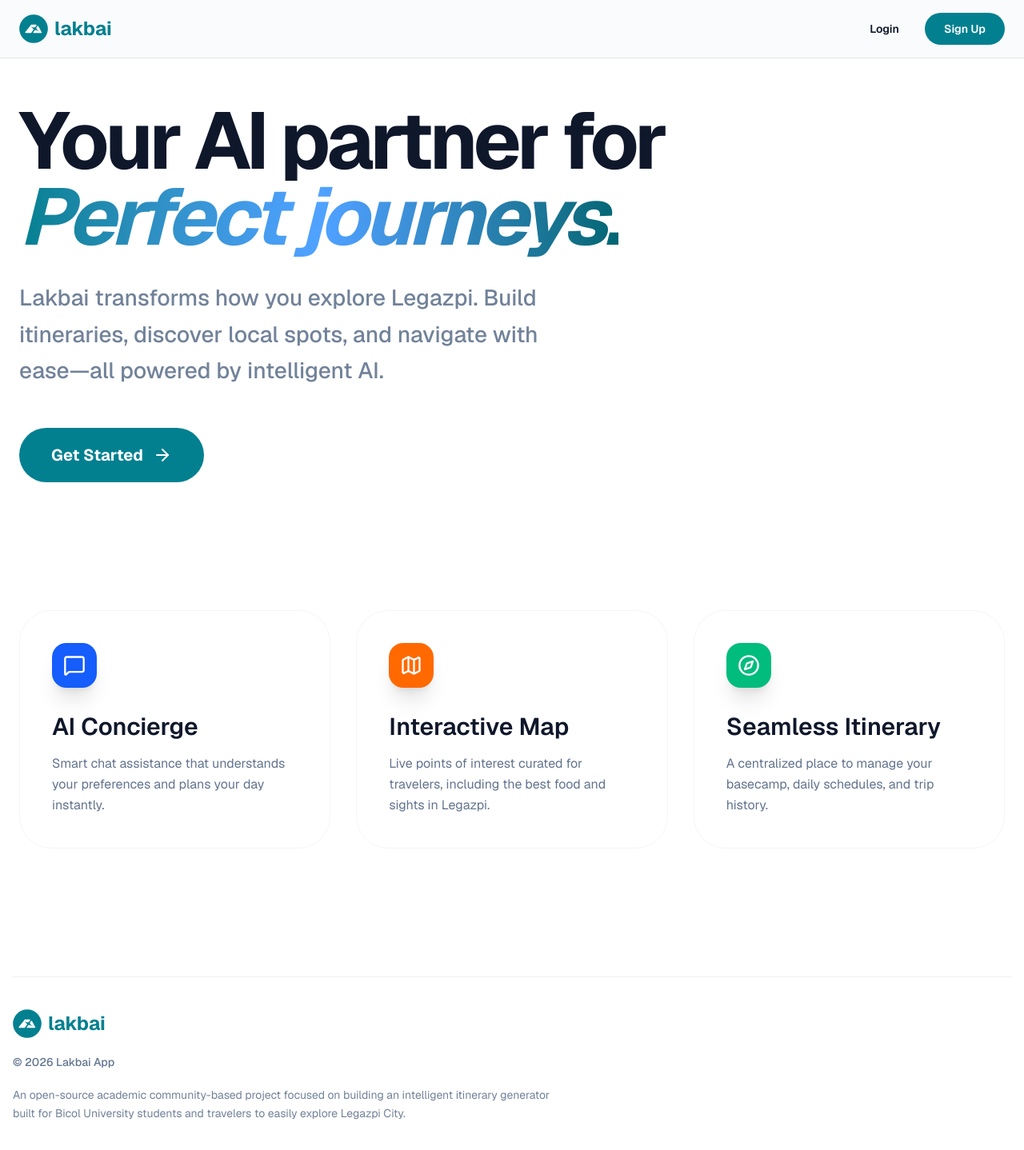
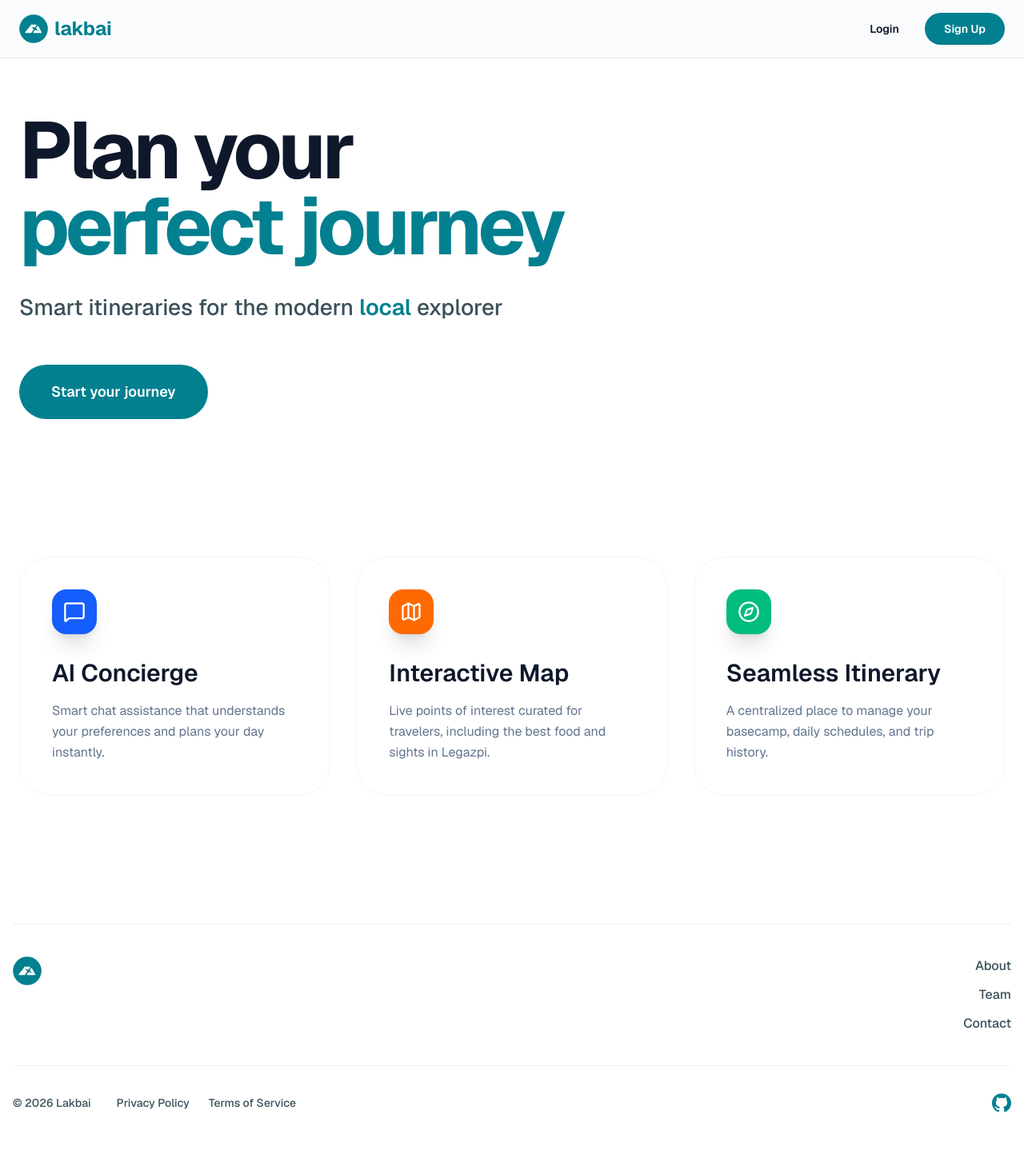
Before and after one commit to lakbai-platform/lakbai-web, a Next.js app: page / in a window 1280 px wide. Shown: the top 1438 px of the page at 80% size. Built offline with nearby package versions, Linux system fonts and the light colour scheme.

Commit message:
feat: implement marketing landing page with authentication modals and GitHub logo component

```diff
--- a/app/(marketing)/page.tsx
+++ b/app/(marketing)/page.tsx
@@ -6,7 +6,7 @@ import {
   Map as MapIcon,
   MessageSquare,
   ArrowRight,
-  Compass
+  Compass,
 } from 'lucide-react';
 import {
   TextDisplay,
@@ -15,6 +15,7 @@ import {
   TextBody
 } from '@/components/text';
 import { Modal } from '@/app/(marketing)/_components/UserAuthModal';
+import { GithubLogo } from '@/components/icons/GithubLogo';
 
 export default function LandingPage() {
   // State for pop-up modals
@@ -61,29 +62,23 @@ export default function LandingPage() {
           <div className='mx-auto w-full max-w-7xl'>
             <div className='max-w-5xl text-left'>
               <TextDisplay className='mb-6 tracking-tighter text-slate-900 md:mb-8 md:text-[100px] md:leading-[0.95]'>
-                Your AI partner for <br />
-                <span className='from-primary-500 to-primary-600 bg-gradient-to-r via-blue-400 bg-clip-text text-transparent italic'>
-                  Perfect journeys.
+                Plan your <br />
+                <span className='text-primary-500'>
+                  perfect journey
                 </span>
               </TextDisplay>
 
-              <TextSubheading className='mb-12 max-w-2xl leading-relaxed text-slate-500/90 md:text-[28px]'>
-                Lakbai transforms how you explore Legazpi. Build itineraries,
-                discover local spots, and navigate with ease—all powered by
-                intelligent AI.
+              <TextSubheading className='mb-12 max-w-2xl leading-relaxed text-text-muted md:text-[28px]'>
+                Smart itineraries for the modern <span className='text-primary-500 font-semibold'>local</span> explorer
               </TextSubheading>
 
               <div className='flex items-center justify-start'>
                 {/* Changed to button to trigger Sign Up pop-up */}
                 <button
                   onClick={() => setIsSignUpOpen(true)}
-                  className='group bg-primary-500 flex items-center gap-3 rounded-full px-10 py-5 text-xl font-bold text-white transition-all hover:opacity-90 hover:shadow-2xl active:scale-95'
+                  className='group bg-primary-500 text-background flex items-center gap-3 rounded-full px-10 py-5 text-lg font-semibold hover:cursor-pointer hover:opacity-90'
                 >
-                  Get Started{' '}
-                  <ArrowRight
-                    size={24}
-                    className='transition-transform group-hover:translate-x-2'
-                  />
+                  Start your journey
                 </button>
               </div>
             </div>
@@ -139,9 +134,10 @@ export default function LandingPage() {
       <footer className='w-full bg-white/50 pt-16 pb-12 backdrop-blur-md'>
         <div className='mx-auto max-w-7xl px-6 md:px-4'>
           <div className='mb-10 h-px w-full bg-slate-200/60' />
-          <div className='flex flex-col items-start gap-6'>
-            <div className='flex flex-col gap-4'>
-              <div className='flex items-center gap-2'>
+          <div className='flex flex-col gap-10'>
+            {/* Top Layer */}
+            <div className='flex flex-col md:flex-row justify-between items-start gap-8'>
+              <div className='flex flex-col gap-4 max-w-2xl'>
                 <div className='relative h-9 w-9'>
                   <Image
                     src='/logos/lakbai.svg'
@@ -150,19 +146,31 @@ export default function LandingPage() {
                     className='object-contain'
                   />
                 </div>
-                <TextSubheading className='text-primary-500 font-bold'>
-                  lakbai
-                </TextSubheading>
               </div>
-              <TextBody className='font-medium text-slate-500'>
-                © 2026 Lakbai App
-              </TextBody>
-              <TextBody className='max-w-2xl leading-relaxed text-slate-500/90'>
-                An open-source academic community-based project focused on
-                building an intelligent itinerary generator built for Bicol
-                University students and travelers to easily explore Legazpi
-                City.
-              </TextBody>
+              <div className='flex flex-col gap-3 md:text-right'>
+                <a href='#' className='font-medium text-text-muted hover:text-slate-900 transition-colors'>About</a>
+                <a href='#' className='font-medium text-text-muted   hover:text-slate-900 transition-colors'>Team</a>
+                <a href='#' className='font-medium text-text-muted hover:text-slate-900 transition-colors'>Contact</a>
+              </div>
+            </div>
+
+            {/* Bottom Layer */}
+            <div className='flex flex-col md:flex-row justify-between items-start md:items-center gap-4 pt-8 border-t border-slate-200/60'>
+              <div className='flex flex-col md:flex-row items-start md:items-center gap-4 md:gap-8'>
+                <TextBody className='font-medium text-text-muted'>
+                  © 2026 Lakbai
+                </TextBody>
+                <div className='flex items-center gap-4 md:gap-6'>
+                  <a href='#' className='text-sm font-medium text-text-muted hover:text-text-main transition-colors'>Privacy Policy</a>
+                  <a href='#' className='text-sm font-medium text-text-muted hover:text-text-main transition-colors'>Terms of Service</a>
+                </div>
+              </div>
+              <div className='flex items-center gap-4'>
+                <a href='https://github.com/lakbai-platform/lakbai-web' target='_blank' rel='noreferrer' className='text-text-muted hover:text-text-main transition-colors'>
+                  <span className="sr-only">GitHub</span>
+                  <GithubLogo size={24} className='hover:text-primary-400' />
+                </a>
+              </div>
             </div>
           </div>
         </div>
--- /dev/null
+++ b/components/icons/GithubLogo.tsx
@@ -0,0 +1,26 @@
+import React from 'react';
+
+export function GithubLogo({ className = '', size = 24 }: { className?: string; size?: number | string }) {
+  return (
+    <svg
+      width={size}
+      height={size}
+      viewBox="0 0 98 96"
+      fill="none"
+      xmlns="http://www.w3.org/2000/svg"
+      className={`text-primary-500 ${className}`}
+    >
+      <g clipPath="url(#clip0_730_27126)">
+        <path
+          d="M41.4395 69.3848C28.8066 67.8535 19.9062 58.7617 19.9062 46.9902C19.9062 42.2051 21.6289 37.0371 24.5 33.5918C23.2559 30.4336 23.4473 23.7344 24.8828 20.959C28.7109 20.4805 33.8789 22.4902 36.9414 25.2656C40.5781 24.1172 44.4062 23.543 49.0957 23.543C53.7852 23.543 57.6133 24.1172 61.0586 25.1699C64.0254 22.4902 69.2891 20.4805 73.1172 20.959C74.457 23.543 74.6484 30.2422 73.4043 33.4961C76.4668 37.1328 78.0937 42.0137 78.0937 46.9902C78.0937 58.7617 69.1934 67.6621 56.3691 69.2891C59.623 71.3945 61.8242 75.9883 61.8242 81.252L61.8242 91.2051C61.8242 94.0762 64.2168 95.7031 67.0879 94.5547C84.4102 87.9512 98 70.6289 98 49.1914C98 22.1074 75.9883 6.69539e-07 48.9043 4.309e-07C21.8203 1.92261e-07 -1.9479e-07 22.1074 -4.3343e-07 49.1914C-6.20631e-07 70.4375 13.4941 88.0469 31.6777 94.6504C34.2617 95.6074 36.75 93.8848 36.75 91.3008L36.75 83.6445C35.4102 84.2188 33.6875 84.6016 32.1562 84.6016C25.8398 84.6016 22.1074 81.1563 19.4277 74.7441C18.375 72.1602 17.2266 70.6289 15.0254 70.3418C13.877 70.2461 13.4941 69.7676 13.4941 69.1934C13.4941 68.0449 15.4082 67.1836 17.3223 67.1836C20.0977 67.1836 22.4902 68.9063 24.9785 72.4473C26.8926 75.2227 28.9023 76.4668 31.2949 76.4668C33.6875 76.4668 35.2187 75.6055 37.4199 73.4043C39.0469 71.7773 40.291 70.3418 41.4395 69.3848Z"
+          fill="currentColor"
+        />
+      </g>
+      <defs>
+        <clipPath id="clip0_730_27126">
+          <rect width="98" height="96" fill="white"/>
+        </clipPath>
+      </defs>
+    </svg>
+  );
+}
```
